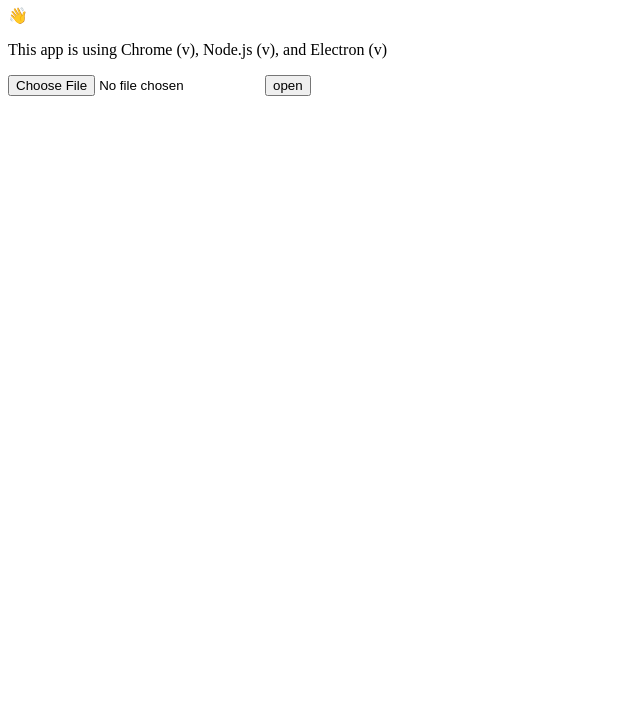
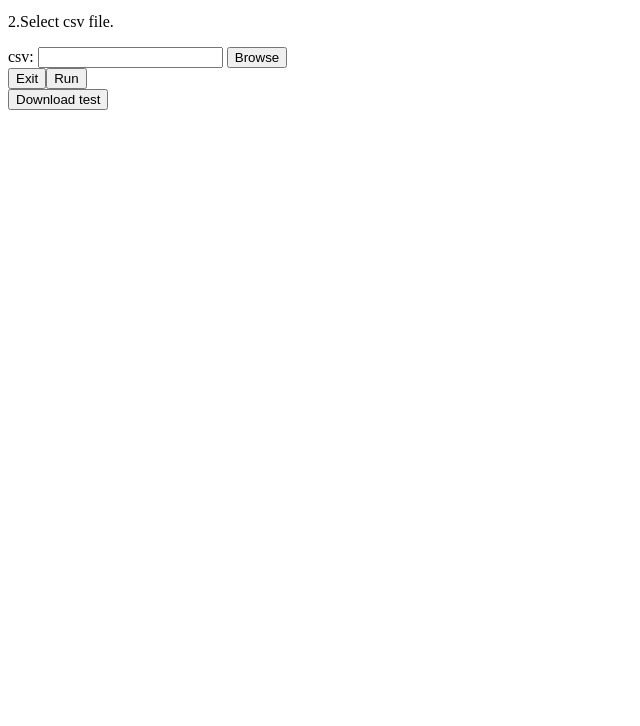
Before and after one commit to pixcelo/electron_tmp, an Electron app: page index.html in a window 800 px wide. Shown: the part 74-800 px from the top of the page, without its empty margins (0-640 px from the left). Drawn offline with Linux system fonts and the light colour scheme; no server answers.

Commit message:
mod index.html

```diff
--- a/index.html
+++ b/index.html
@@ -13,12 +13,19 @@
     <title>Hello from Electron renderer!</title>
   </head>
   <body>
-    <h1>Hello from Electron renderer!</h1>
-    <p>👋</p>
-    <p id="info"></p>
-    <p id="text"></p>
-    <input type="file" accept=".csv">
-    <button id="btn">open</button>
+    <div class="container">
+      <p>1.Login target site.</p>
+      <button id="btnLogin">Login</button>
+
+      <p>2.Select csv file.</p>
+      <label for="uploadFile">csv:</label>
+      <input  type="text" id="uploadFile" name="uploadFile"></input>
+      <button id="btnLoad">Browse</button><br>
+      <!-- <input type="file" id="uploadFile" name="uploadFile" accept=".csv"><br><br> -->
+      <button id="btnExit">Exit</button><button id="btnRun">Run</button>
+
+      <br><button id="btnTest">Download test</button>
+    </div>
   </body>
   <script src="./renderer.js"></script>
 </html>
```
